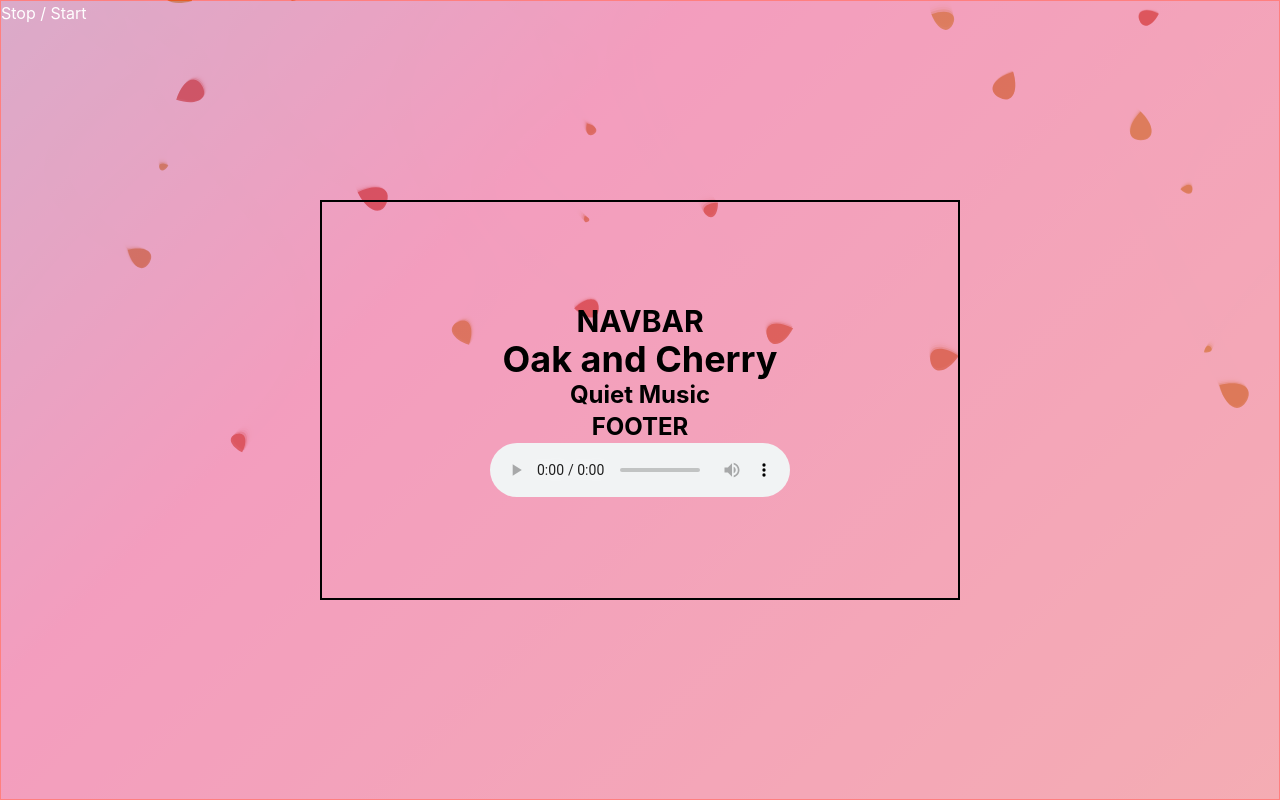
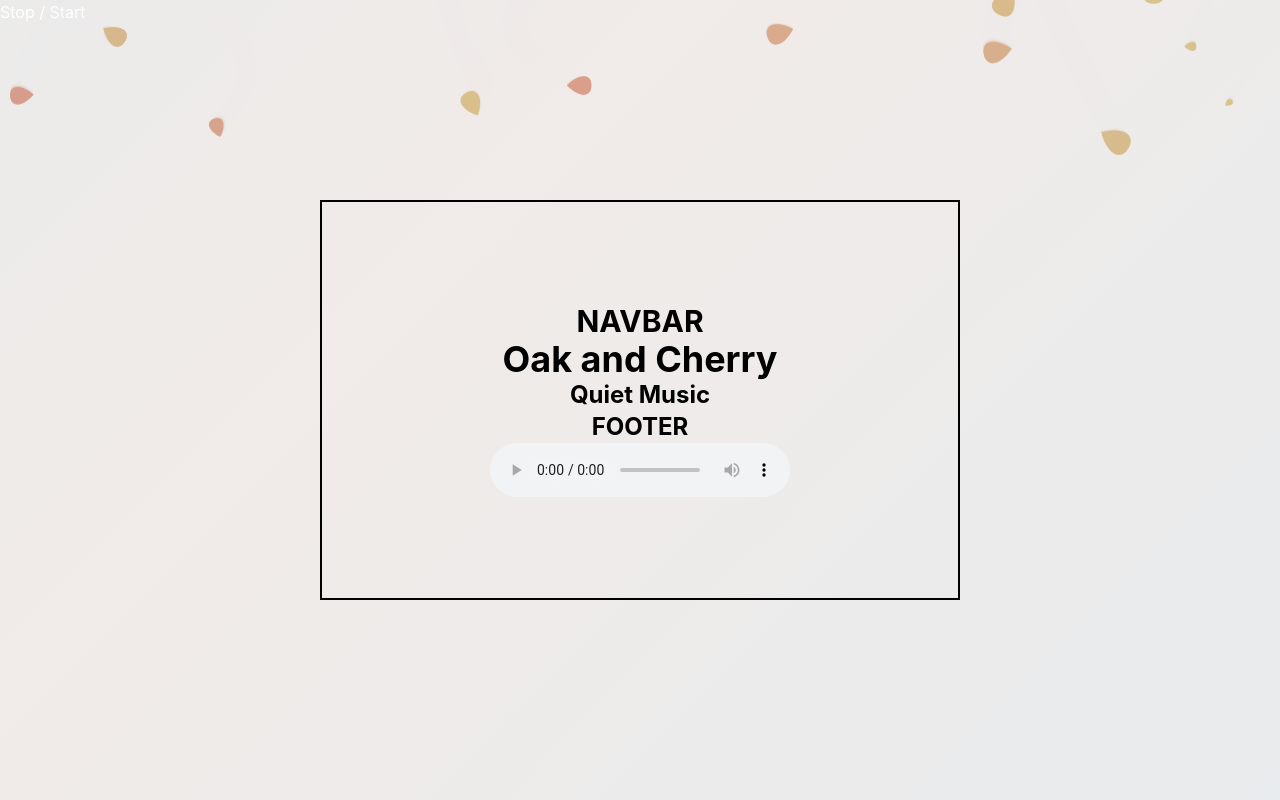
Before and after one commit to papercircuit/oak-and-cherry, a React (Create React App) app: page / in a window 1280 px wide. Built offline with nearby package versions, Linux system fonts and the light colour scheme; the HTML template or start-up script is replaced by a standard one.

Commit message:
GradientWave colors set

```diff
--- a/src/components/LeavesSketch.js
+++ b/src/components/LeavesSketch.js
@@ -27,7 +27,7 @@ const LeavesSketch = () => {
                     this.x = p.random(p.width);
                     this.y = p.random(-p.height, -100);
                     this.size = p.random(10, 60);
-                    this.speed = p.random(0.1, 2);
+                    this.speed = p.random(0.1, 1);
                     // angle is the angular position of the leaf. we use it to make the leaves move in a random direction
                     this.angle = p.random(p.TWO_PI);
                     //omega is the angular velocity. we use it to make the leaves rotate by a random amount
--- a/src/index.css
+++ b/src/index.css
@@ -38,6 +38,8 @@ code {
   height: 100vh;
 }
 
+/* GRADIENT WAVE */
+
 #gradient-wave{
   position: absolute;
   top: 0;
@@ -46,15 +48,13 @@ code {
   height: 100%;
   z-index: -2;
   height: 100vh;
-  border: 1px solid red;
 }
-
 
 .test {
   width: 100vh;
   height: 100vh;
   color: #fff;
-  background: linear-gradient(-45deg, #EE7752, #E73C7E, #23A6D5, #23D5AB);
+  background: linear-gradient(-45deg, #c2d7e3, #e3d7d3, #b7d8e2, #fde0d9);
   background-size: 400% 400%;
   -webkit-animation: Gradient 15s ease infinite;
   -moz-animation: Gradient 15s ease infinite;
```
